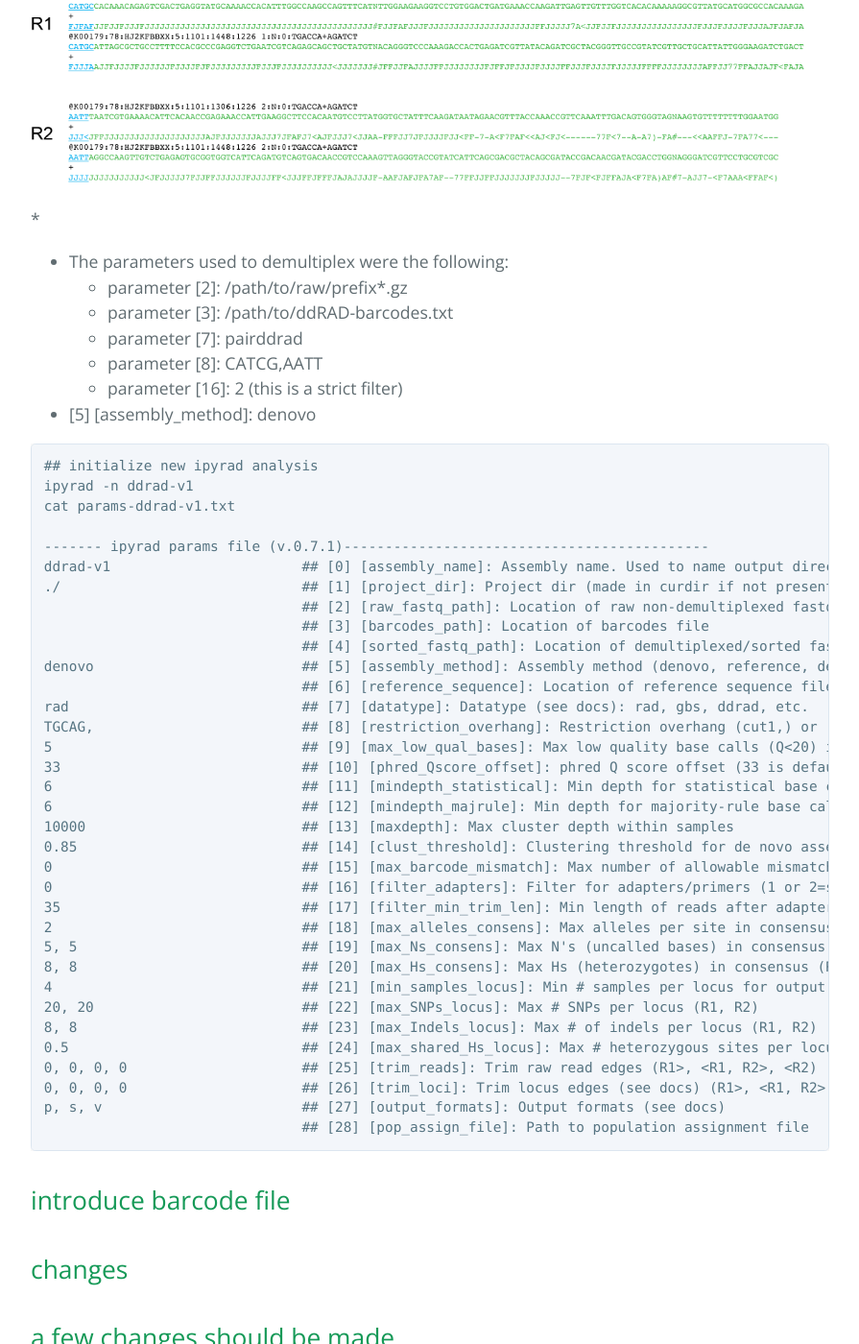
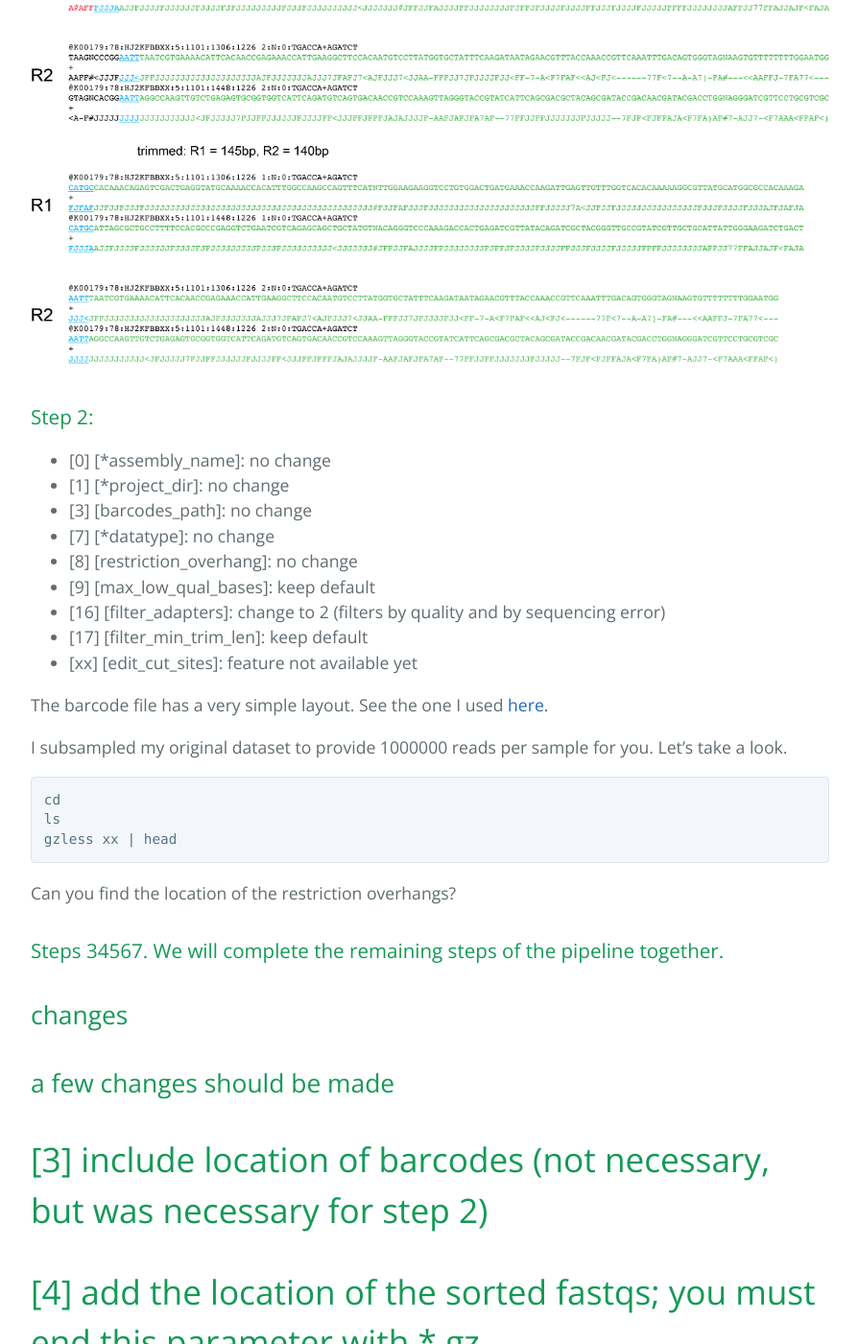
Before and after one commit to rdtarvin/RADseq_Quito_2017, a Jekyll site: the page built from _posts/2017-08-02-afternoon-ddRAD-pyrad.md, in a window 1280 px wide and 1400 px high, scrolled down 3028 px. Shown: the whole window at 96% size, without its empty margins (192-1087 px from the left). Built offline with Jekyll 4.4.1, drawn with Linux system fonts in a browser that asks for light colours; some of the changed text lies outside the part shown.

Commit message:
updating lessons

````diff
--- a/_posts/2017-08-02-afternoon-ddRAD-pyrad.md
+++ b/_posts/2017-08-02-afternoon-ddRAD-pyrad.md
@@ -1,16 +1,16 @@
 ---
 layout: default
-order: 4
+order: 5
 title:  "ddRAD data in ipyrad"
 date:   2017-08-02
 time:   "Day 3: Afternoon"
 categories: main
-instructor: "Becca and Pati"
+instructor: "Becca"
 materials: files/fakefile.txt
 ---
 
-WORKSHOP QUITO - DAY 3
-ddRAD on ipyrad
+WORKSHOP QUITO - DAY 3 <br>
+ddRAD data on ipyrad
 ===
 
 These data are part of a pilot project comparing ddRAD and 2bRAD data (**do NOT distribute**).<br>
@@ -21,9 +21,17 @@
 wget xxx
 ```
 
-Step 1. Demultiplex in ```ipyrad``` [done]
----
- Data have been demultiplexed previously so that they can be subsampled evenly across samples. This step is rather easy in ipyrad, it just requires filling in options for parameters 1-3 rather than 4.
+### Step 0. Use fastqc to check read quality.
+```
+fastqc *.gz
+```
+Open the .html files, what can you see?
+
+
+
+### Step 1. Demultiplex in ```ipyrad``` [done]
+
+Data have been demultiplexed previously so that they can be subsampled evenly across samples. This step is rather easy in ipyrad, it just requires filling in options for parameters 1-3 rather than 4.
 
 ```
 ## initialize new ipyrad analysis
@@ -87,58 +95,31 @@
 
 ![](https://github.com/rdtarvin/RADseq_Quito_2017/blob/master/images/ddRAD-read.png?raw=true)
 
+### Step 2:
+
+- [0] [*assembly_name]: no change
+- [1] [*project_dir]: no change
+- [3] [barcodes_path]: no change
+- [7] [*datatype]: no change
+- [8] [restriction_overhang]: no change
+- [9] [max_low_qual_bases]: keep default
+- [16] [filter_adapters]: change to 2 (filters by quality and by sequencing error)
+- [17] [filter_min_trim_len]: keep default
+- [xx] [edit_cut_sites]: feature not available yet
 
 
-*
-* The parameters used to demultiplex were the following:
-	- parameter [2]: /path/to/raw/prefix*.gz
-	- parameter [3]: /path/to/ddRAD-barcodes.txt
-	- parameter [7]: pairddrad
-	- parameter [8]: CATCG,AATT
-	- parameter [16]: 2 (this is a strict filter)
+The barcode file has a very simple layout. See the one I used [here]().
+
+I subsampled my original dataset to provide 1000000 reads per sample for you. Let's take a look.
+```
+cd
+ls
+gzless xx | head
+```
+Can you find the location of the restriction overhangs?
 
 
-- [5] [assembly_method]: denovo
-
-
-```
-## initialize new ipyrad analysis
-ipyrad -n ddrad-v1
-cat params-ddrad-v1.txt
-
-------- ipyrad params file (v.0.7.1)--------------------------------------------
-ddrad-v1                       ## [0] [assembly_name]: Assembly name. Used to name output directories for assembly steps
-./                             ## [1] [project_dir]: Project dir (made in curdir if not present)
-                               ## [2] [raw_fastq_path]: Location of raw non-demultiplexed fastq files
-                               ## [3] [barcodes_path]: Location of barcodes file
-                               ## [4] [sorted_fastq_path]: Location of demultiplexed/sorted fastq files
-denovo                         ## [5] [assembly_method]: Assembly method (denovo, reference, denovo+reference, denovo-reference)
-                               ## [6] [reference_sequence]: Location of reference sequence file
-rad                            ## [7] [datatype]: Datatype (see docs): rad, gbs, ddrad, etc.
-TGCAG,                         ## [8] [restriction_overhang]: Restriction overhang (cut1,) or (cut1, cut2)
-5                              ## [9] [max_low_qual_bases]: Max low quality base calls (Q<20) in a read
-33                             ## [10] [phred_Qscore_offset]: phred Q score offset (33 is default and very standard)
-6                              ## [11] [mindepth_statistical]: Min depth for statistical base calling
-6                              ## [12] [mindepth_majrule]: Min depth for majority-rule base calling
-10000                          ## [13] [maxdepth]: Max cluster depth within samples
-0.85                           ## [14] [clust_threshold]: Clustering threshold for de novo assembly
-0                              ## [15] [max_barcode_mismatch]: Max number of allowable mismatches in barcodes
-0                              ## [16] [filter_adapters]: Filter for adapters/primers (1 or 2=stricter)
-35                             ## [17] [filter_min_trim_len]: Min length of reads after adapter trim
-2                              ## [18] [max_alleles_consens]: Max alleles per site in consensus sequences
-5, 5                           ## [19] [max_Ns_consens]: Max N's (uncalled bases) in consensus (R1, R2)
-8, 8                           ## [20] [max_Hs_consens]: Max Hs (heterozygotes) in consensus (R1, R2)
-4                              ## [21] [min_samples_locus]: Min # samples per locus for output
-20, 20                         ## [22] [max_SNPs_locus]: Max # SNPs per locus (R1, R2)
-8, 8                           ## [23] [max_Indels_locus]: Max # of indels per locus (R1, R2)
-0.5                            ## [24] [max_shared_Hs_locus]: Max # heterozygous sites per locus (R1, R2)
-0, 0, 0, 0                     ## [25] [trim_reads]: Trim raw read edges (R1>, <R1, R2>, <R2) (see docs)
-0, 0, 0, 0                     ## [26] [trim_loci]: Trim locus edges (see docs) (R1>, <R1, R2>, <R2)
-p, s, v                        ## [27] [output_formats]: Output formats (see docs)
-                               ## [28] [pop_assign_file]: Path to population assignment file
-```
-
-## introduce barcode file
+### Steps 34567. We will complete the remaining steps of the pipeline together.
 
 
 
````
Also changed, not shown: _posts/2017-08-02-afternoon-2bRAD-pyrad.md (+17 -1 lines), _posts/2017-08-04-morning-ddrad-stacks.md (added, +67 -0 lines).
